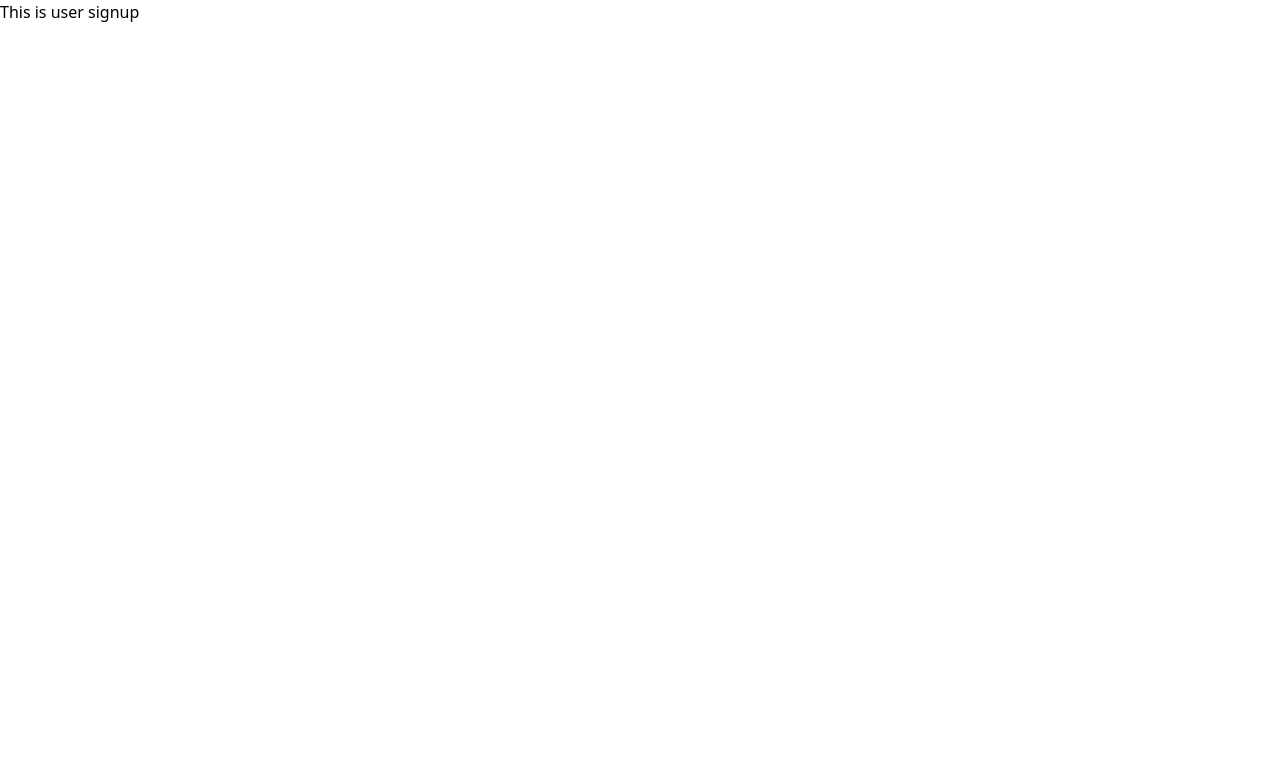
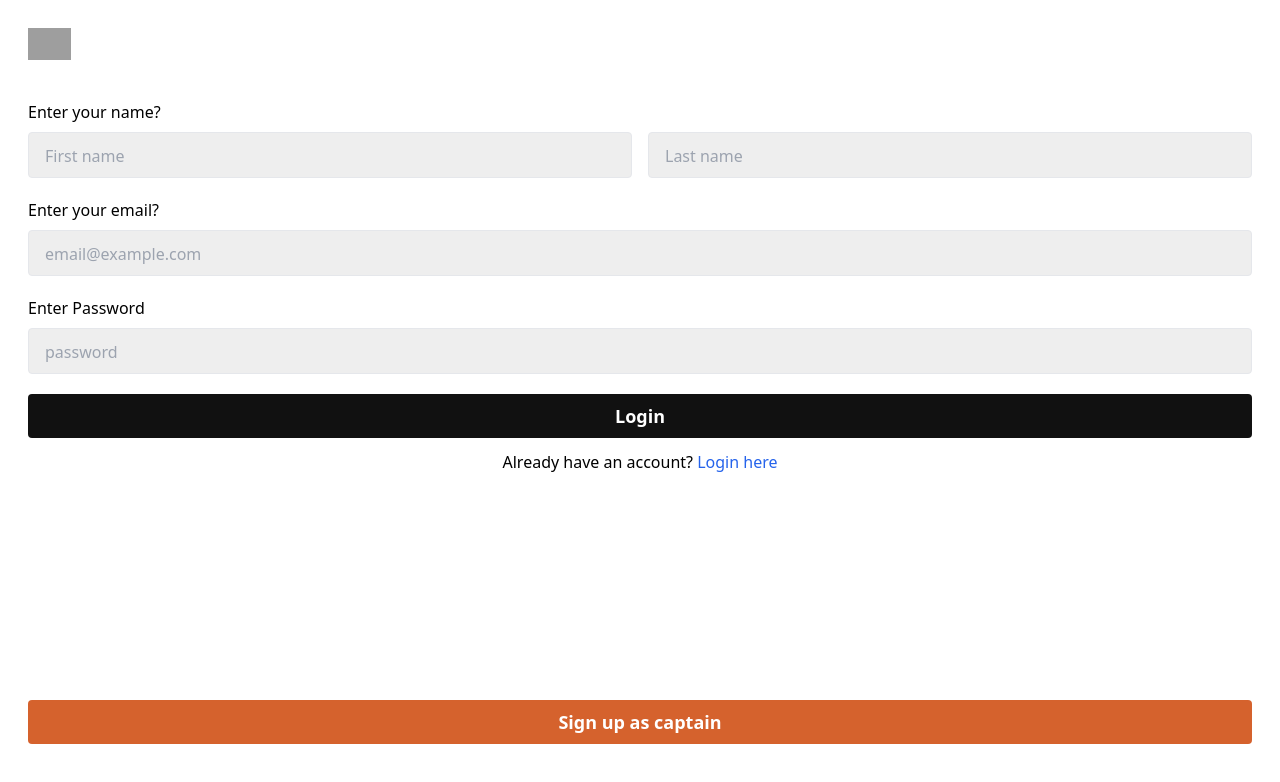
Before and after one commit to shivam260304/UrbanCab, a React (Vite) app in the folder FRONTEND/: page /user-signup in a window 1280 px wide. Before the commit this address had no page. Shown: the top 782 px of the page. Built offline with nearby package versions, Linux system fonts and the light colour scheme; grey boxes are pictures that could not be loaded.

Commit message:
3:00 user and captain login,user pages done

```diff
--- /dev/null
+++ b/FRONTEND/src/context/UserContext.jsx
@@ -0,0 +1,24 @@
+import { createContext, useState } from "react"
+
+
+export const userDataContext = createContext();
+
+
+const UserContext = ({children}) => {
+  const [user, setUser] = useState({
+    email: '',
+    fullname:{
+      firstname: '',
+      lastname: ''
+    }
+  });
+  return (
+    <div>
+      <userDataContext.Provider value={{user,setUser}}>
+      {children}
+      </userDataContext.Provider>
+    </div>
+  )
+}
+
+export default UserContext
--- a/FRONTEND/src/main.jsx
+++ b/FRONTEND/src/main.jsx
@@ -1,13 +1,16 @@
-import { StrictMode } from 'react'
-import { createRoot } from 'react-dom/client'
-import './index.css'
-import App from './App.jsx'
-import { BrowserRouter } from 'react-router-dom'
+import { StrictMode } from "react";
+import { createRoot } from "react-dom/client";
+import "./index.css";
+import App from "./App.jsx";
+import { BrowserRouter } from "react-router-dom";
+import UserContext from "./context/UserContext.jsx";
 
-createRoot(document.getElementById('root')).render(
+createRoot(document.getElementById("root")).render(
   <StrictMode>
-    <BrowserRouter>
-    <App />
-    </BrowserRouter>
-  </StrictMode>,
-)
+    <UserContext>
+      <BrowserRouter>
+        <App />
+      </BrowserRouter>
+    </UserContext>
+  </StrictMode>
+);
--- a/FRONTEND/src/pages/CaptainLogin.jsx
+++ b/FRONTEND/src/pages/CaptainLogin.jsx
@@ -21,7 +21,9 @@ const CaptainLogin = () => {
     <div className="p-7 h-screen flex flex-col justify-between">
       <div>
       <img className="h-8 mb-10" src={`${import.meta.env.VITE_IMAGE_PATH}`} alt="Cab"/>
-        <form onSubmit={submitter}>
+        <form onSubmit={(e)=>{
+          submitter(e);
+        }}>
           <h3 className="text-lg font-medium mb-2">Enter email</h3>
 
           <input
--- a/FRONTEND/src/pages/CaptainSignup.jsx
+++ b/FRONTEND/src/pages/CaptainSignup.jsx
@@ -1,9 +1,105 @@
+import { Link } from "react-router-dom"
+import {useState} from 'react'
 
 
 const CaptainSignup = () => {
+    const [firstname, setFirstname] = useState('');
+    const [lastname, setLastname] = useState('');
+    const [email, setEmail] = useState('');
+    const [password, setPassword] = useState('');
+    const [userdata, setUserData] = useState({});
+
+    const submithandler= (e) =>{
+        e.preventDefault();
+        setUserData({
+          fullname:{
+            firstname,
+            lastname
+          },
+          email,
+          password
+        });
+        console.log(userdata);
+        setFirstname('');
+        setLastname('');
+        setEmail('');
+        setPassword('');
+    }
+
   return (
-    <div>
-      <h1>This is Captain Signup</h1>
+    <div className="p-7 h-screen flex flex-col justify-between">
+      <div>
+      <img className="h-8 mb-10" src={`${import.meta.env.VITE_IMAGE_PATH}`} alt="Cab"/>
+        <form onSubmit={(e)=>{
+          submithandler(e);
+        }}>
+
+
+          <h3 className="text-base font-medium mb-2">Enter your name?</h3>
+          <div className="flex gap-4">
+            <input
+            value={firstname}
+            onChange={(e)=>{
+              setFirstname(e.target.value);
+            }}
+              className="bg-[#eeeeee] w-1/2 mb-5 rounded px-4 py-2 border text-lg placeholder:text-base"
+              required
+              type="text"
+              placeholder="First name"
+            />
+            <input
+            value={lastname}
+            onChange={(e)=>{
+              setLastname(e.target.value);
+            }}
+              className="bg-[#eeeeee] w-1/2 mb-5 rounded px-4 py-2 border text-lg placeholder:text-base"
+              required
+              type="text"
+              placeholder="Last name"
+            />
+          </div>
+
+
+          <h3 className="text-base font-medium mb-2">Enter your email?</h3>
+
+          <input
+          value={email}
+          onChange={(e)=>{
+            setEmail(e.target.value);
+          }}
+            className="bg-[#eeeeee] mb-5 rounded px-4 py-2 border w-full text-lg placeholder:text-base"
+            required
+            type="email"
+            placeholder="email@example.com"
+          />
+
+          <h3 className="text-base font-medium mb-2">Enter Password</h3>
+
+          <input
+          value={password}
+          onChange={(e)=>{
+            setPassword(e.target.value);
+          }}
+            className="bg-[#eeeeee] mb-5 rounded px-4 py-2 border w-full text-lg placeholder:text-base"
+            required
+            type="password"
+            placeholder="password"
+          />
+
+          <button className="bg-[#111] text-white font-semibold mb-3 rounded px-4 py-2 w-full text-lg placeholder:text-base">
+            Login
+          </button>
+
+        </form>
+          <p className="text-center text-base">Already have an account?<Link to='/captain-login' className="text-blue-600 "> Login here</Link></p>
+      </div>
+      <div>
+        <Link
+        to='/user-signup'
+        className="bg-[#d5622d] flex items-center justify-center text-white font-semibold mb-7 rounded px-4 py-2 w-full text-lg placeholder:text-base">
+            Sign up as User
+            </Link>
+      </div>
     </div>
   )
 }
--- a/FRONTEND/src/pages/UserLogin.jsx
+++ b/FRONTEND/src/pages/UserLogin.jsx
@@ -1,5 +1,6 @@
 import { Link } from "react-router-dom";
 import {useState} from 'react'
+
 
 const UserLogin = () => {
     const [email, setEmail] = useState('');
@@ -22,14 +23,16 @@ const UserLogin = () => {
     <div className="p-7 h-screen flex flex-col justify-between">
       <div>
       <img className="h-8 mb-10" src={`${import.meta.env.VITE_IMAGE_PATH}`} alt="Cab"/>
-        <form onSubmit={submitter}>
+        <form onSubmit={(e)=>{
+          submitter(e);
+        }}>
           <h3 className="text-lg font-medium mb-2">Enter email</h3>
 
           <input
-          value={email}
           onChange={(e)=>{
             setEmail(e.target.value)
           }}
+          value={email}
             className="bg-[#eeeeee] mb-7 rounded px-4 py-2 border w-full text-lg placeholder:text-base"
             required
             type="email"
@@ -39,10 +42,10 @@ const UserLogin = () => {
           <h3 className="text-lg font-medium mb-2">Enter Password</h3>
 
           <input
-          value={password}
           onChange={(e)=>{
             setPassword(e.target.value)
           }}
+          value={password}
             className="bg-[#eeeeee] mb-7 rounded px-4 py-2 border w-full text-lg placeholder:text-base"
             required
             type="password"
--- a/FRONTEND/src/pages/UserSignup.jsx
+++ b/FRONTEND/src/pages/UserSignup.jsx
@@ -1,9 +1,105 @@
+import { Link } from "react-router-dom"
+import {useState} from 'react'
 
 
 const UserSignup = () => {
+    const [firstname, setFirstname] = useState('');
+    const [lastname, setLastname] = useState('');
+    const [email, setEmail] = useState('');
+    const [password, setPassword] = useState('');
+    const [userdata, setUserData] = useState({});
+
+    const submithandler= (e) =>{
+        e.preventDefault();
+        setUserData({
+          fullname:{
+            firstname,
+            lastname
+          },
+          email,
+          password
+        });
+        console.log(userdata);
+        setFirstname('');
+        setLastname('');
+        setEmail('');
+        setPassword('');
+    }
+
   return (
-    <div>
-      <h1>This is user signup</h1>
+    <div className="p-7 h-screen flex flex-col justify-between">
+      <div>
+      <img className="h-8 mb-10" src={`${import.meta.env.VITE_IMAGE_PATH}`} alt="Cab"/>
+        <form onSubmit={(e)=>{
+          submithandler(e);
+        }}>
+
+
+          <h3 className="text-base font-medium mb-2">Enter your name?</h3>
+          <div className="flex gap-4">
+            <input
+            value={firstname}
+            onChange={(e)=>{
+              setFirstname(e.target.value);
+            }}
+              className="bg-[#eeeeee] w-1/2 mb-5 rounded px-4 py-2 border text-lg placeholder:text-base"
+              required
+              type="text"
+              placeholder="First name"
+            />
+            <input
+            value={lastname}
+            onChange={(e)=>{
+              setLastname(e.target.value);
+            }}
+              className="bg-[#eeeeee] w-1/2 mb-5 rounded px-4 py-2 border text-lg placeholder:text-base"
+              required
+              type="text"
+              placeholder="Last name"
+            />
+          </div>
+
+
+          <h3 className="text-base font-medium mb-2">Enter your email?</h3>
+
+          <input
+          value={email}
+          onChange={(e)=>{
+            setEmail(e.target.value);
+          }}
+            className="bg-[#eeeeee] mb-5 rounded px-4 py-2 border w-full text-lg placeholder:text-base"
+            required
+            type="email"
+            placeholder="email@example.com"
+          />
+
+          <h3 className="text-base font-medium mb-2">Enter Password</h3>
+
+          <input
+          value={password}
+          onChange={(e)=>{
+            setPassword(e.target.value);
+          }}
+            className="bg-[#eeeeee] mb-5 rounded px-4 py-2 border w-full text-lg placeholder:text-base"
+            required
+            type="password"
+            placeholder="password"
+          />
+
+          <button className="bg-[#111] text-white font-semibold mb-3 rounded px-4 py-2 w-full text-lg placeholder:text-base">
+            Login
+          </button>
+
+        </form>
+          <p className="text-center text-base">Already have an account?<Link to='/user-login' className="text-blue-600 "> Login here</Link></p>
+      </div>
+      <div>
+        <Link
+        to='/captain-signup'
+        className="bg-[#d5622d] flex items-center justify-center text-white font-semibold mb-7 rounded px-4 py-2 w-full text-lg placeholder:text-base">
+            Sign up as captain
+            </Link>
+      </div>
     </div>
   )
 }
```
